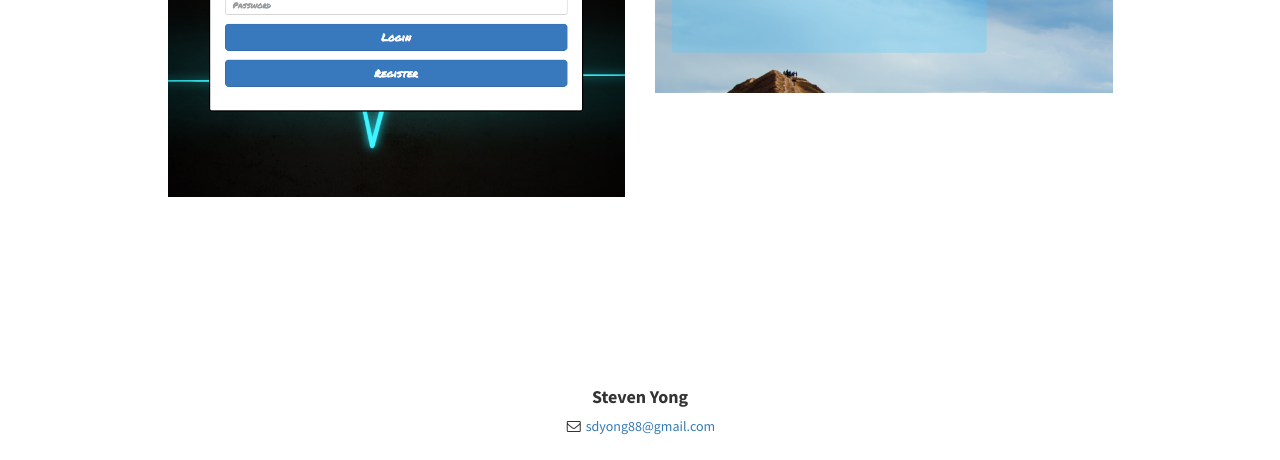
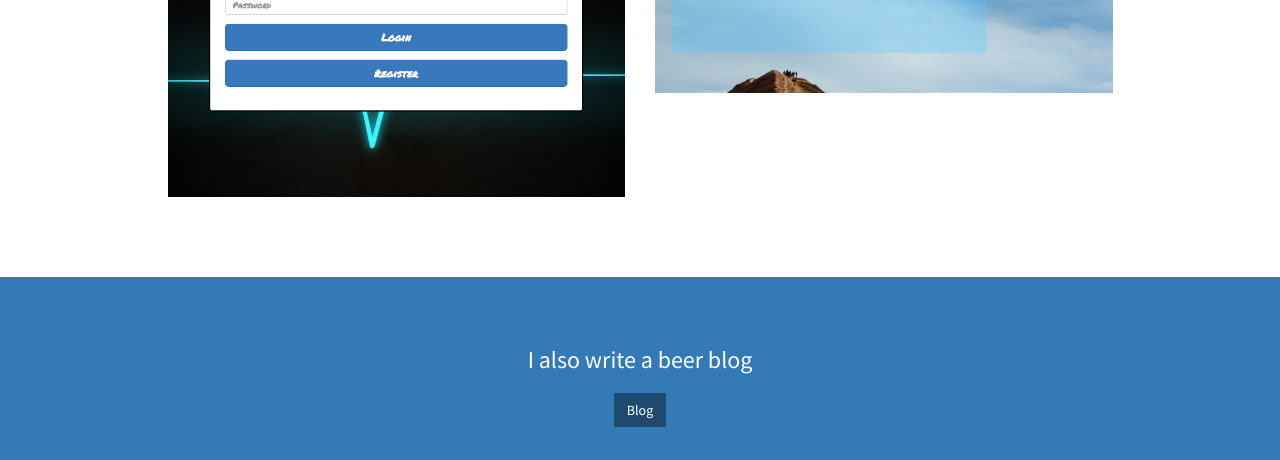
Before and after one commit to sdyong88/portfolio, a website: page client/index.html in a window 1280 px wide. Shown: the part 2481-2941 px from the top of the page. Drawn offline with Linux system fonts and the light colour scheme.

Commit message:
turn on the blog up

```diff
--- a/client/index.html
+++ b/client/index.html
@@ -247,16 +247,16 @@
     </section>
     <!-- Call to Action -->
     <!-- Turn back on when the blog is back up!  -->
-    <!-- <aside class="call-to-action bg-primary">
+    <aside class="call-to-action bg-primary">
         <div class="container">
             <div class="row">
                 <div class="col-lg-12 text-center">
-                    <h3>I also write a blog!</h3>
+                    <h3>I also write a beer blog</h3>
                     <a href="www.brewersbad.com" class = "btn btn-dark">Blog</a>
                 </div>
             </div>
         </div>
-    </aside> -->
+    </aside>
 
     <!-- Map -->
     <!-- <section id="contact" class="map">
```
